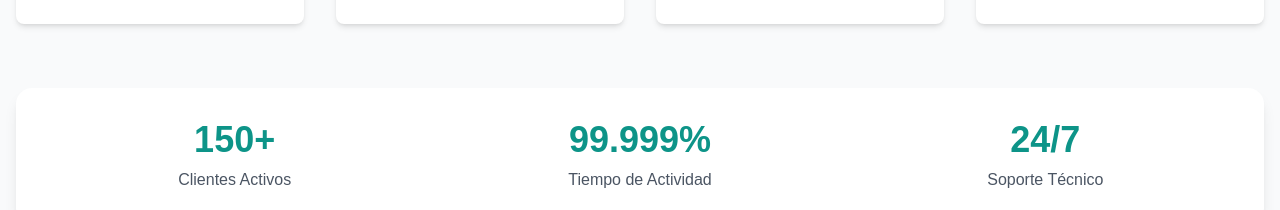
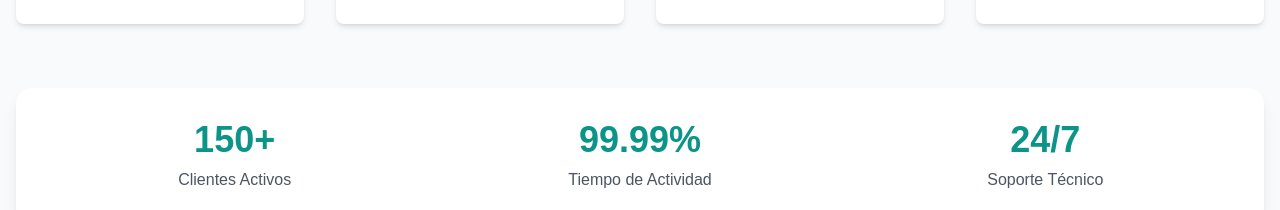
Before and after one commit to Nylast-bit/easywaygps-landing, a Next.js app: page / in a window 1280 px wide. Shown: the part 1320-1530 px from the top of the page. Built offline with nearby package versions, Linux system fonts and the light colour scheme.

Commit message:
Fixing the 99,99%

```diff
--- a/app/page.tsx
+++ b/app/page.tsx
@@ -190,7 +190,7 @@ export default function LandingPage() {
                 <div className="text-gray-600">Clientes Activos</div>
               </div>
               <div>
-                <div className="text-4xl font-bold text-teal-600 mb-2">99.999%</div>
+                <div className="text-4xl font-bold text-teal-600 mb-2">99.99%</div>
                 <div className="text-gray-600">Tiempo de Actividad</div>
               </div>
               <div>
```
